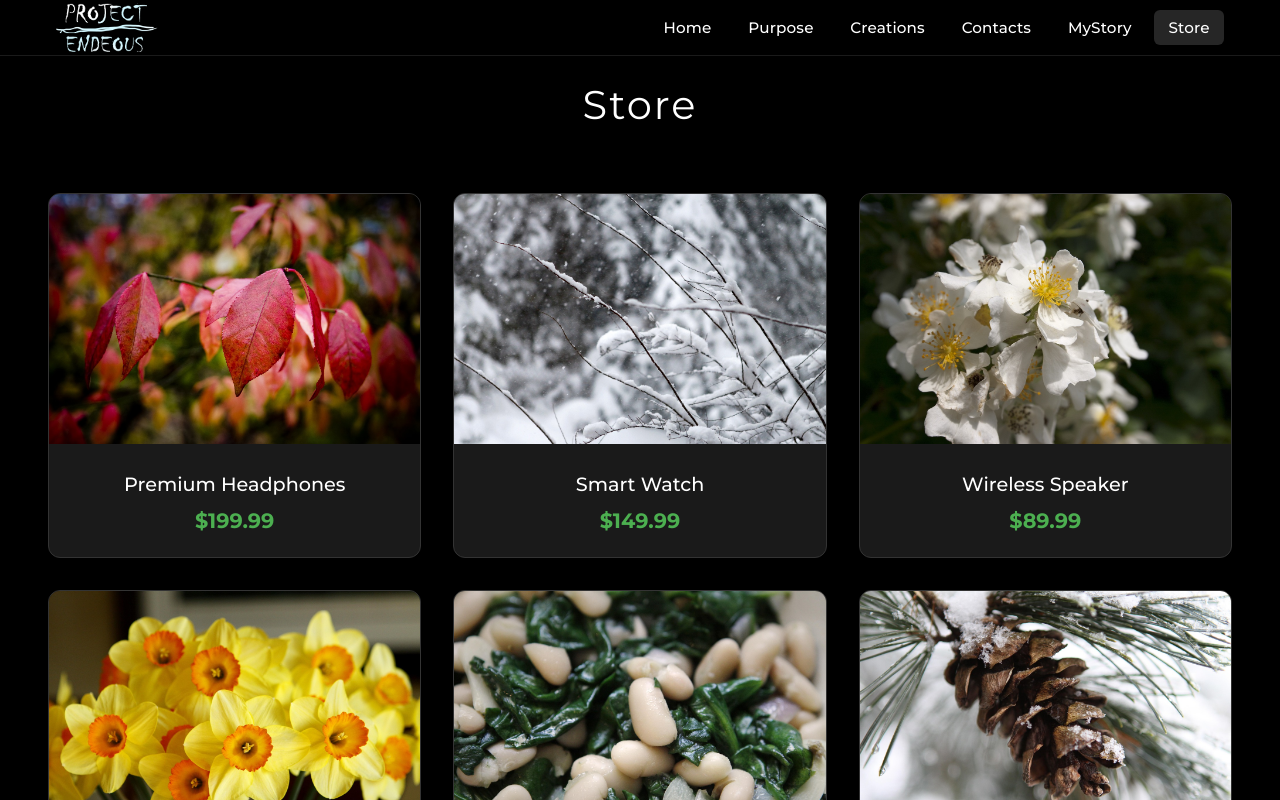
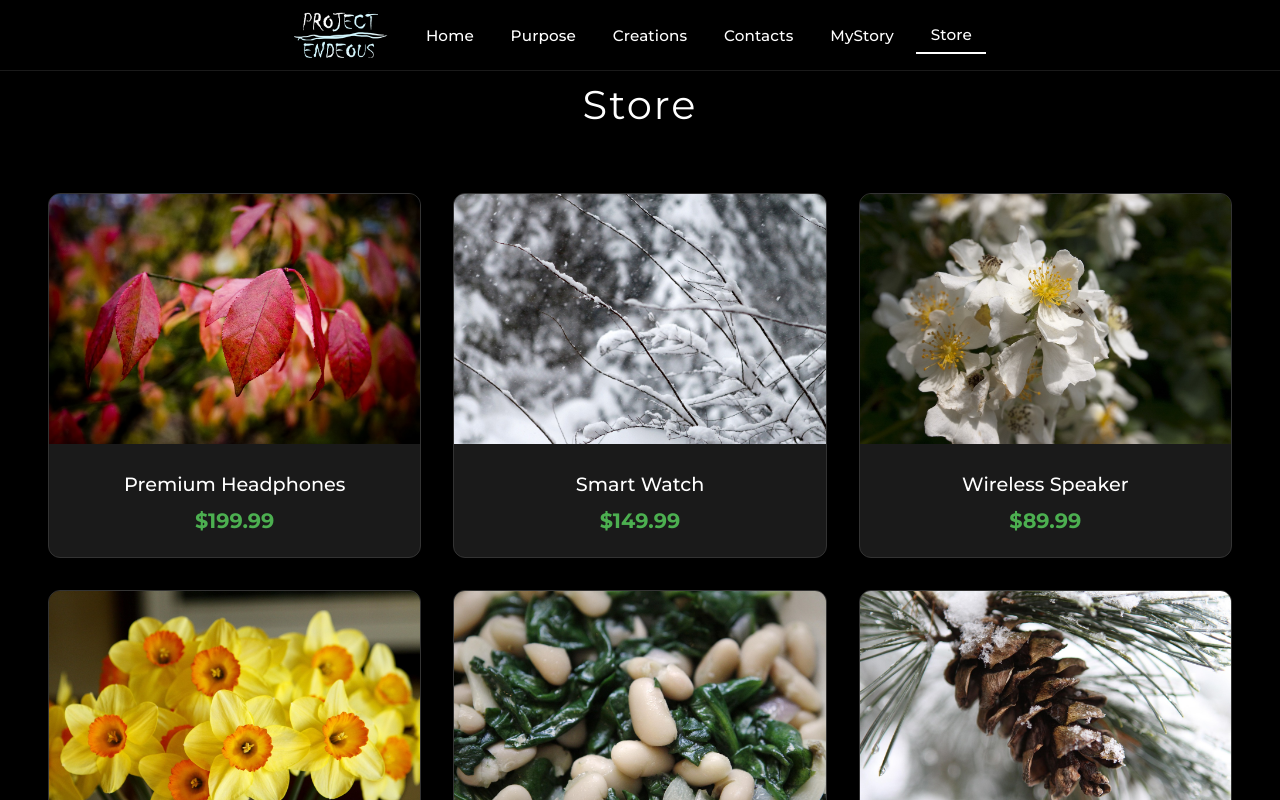
Before and after one commit to tilrn/Project-Endeous, a React (Create React App) app: page /store in a window 1280 px wide. Shown: the top 800 px of the page. Built offline with nearby package versions, Linux system fonts and the light colour scheme.

Commit message:
Trolololo

```diff
--- a/src/Components/Navbar.css
+++ b/src/Components/Navbar.css
@@ -24,8 +24,8 @@
   display: flex;
   flex-direction: row;
   align-items: center;
-  justify-content: space-between;
-  gap: 12px;
+  justify-content: center;
+  gap: 24px;
   padding: 0 16px;
 }
 
@@ -37,9 +37,10 @@
 }
 
 .logo-image {
-  height: 50px;
+  height: 70px;
   width: auto;
   object-fit: contain;
+  padding: 12px 0;
 }
 
 .nav-links {
@@ -68,9 +69,10 @@
 }
 
 .active-link {
-  background: rgba(255, 255, 255, 0.15);
+  background: transparent;
   color: #fff !important;
-  box-shadow: 0 2px 8px rgba(0, 0, 0, 0.2);
+  border-bottom: 2px solid #fff;
+  border-radius: 0;
 }
 
 /* Mobile Menu Toggle */
```
